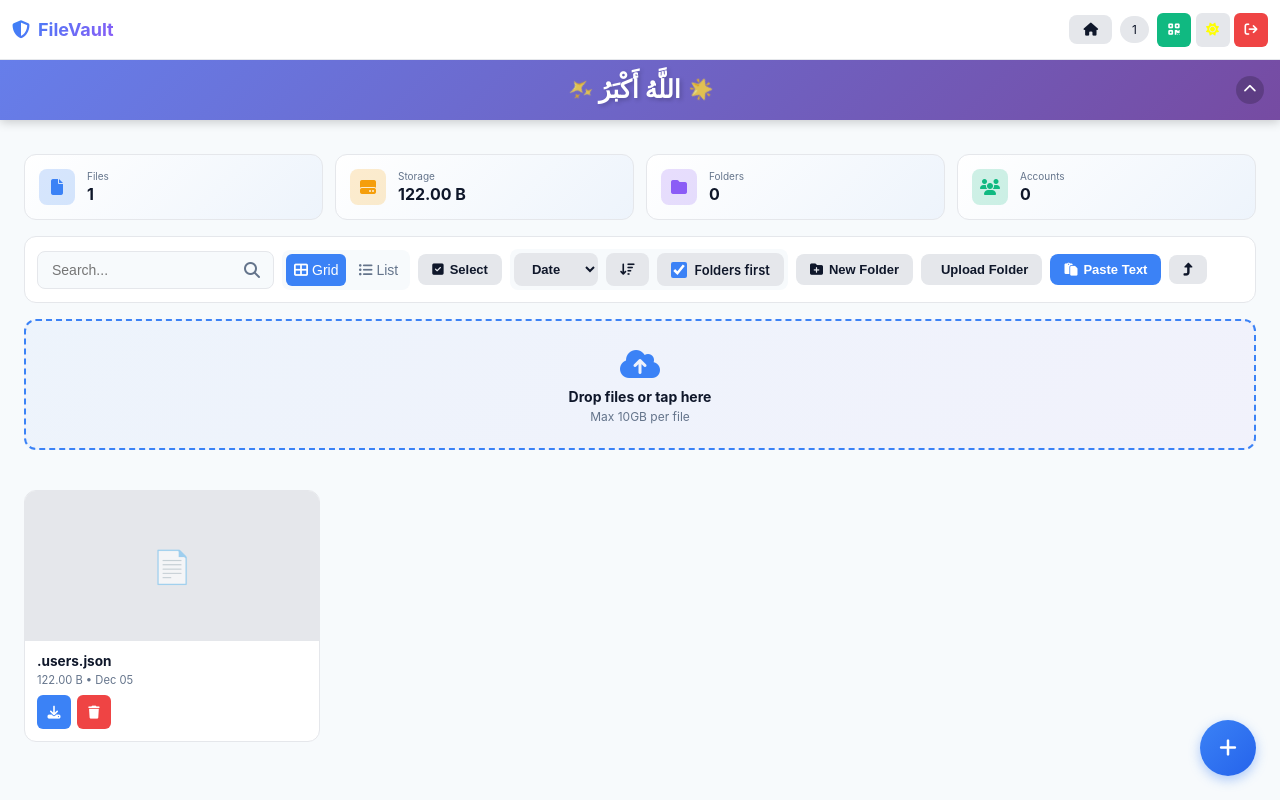
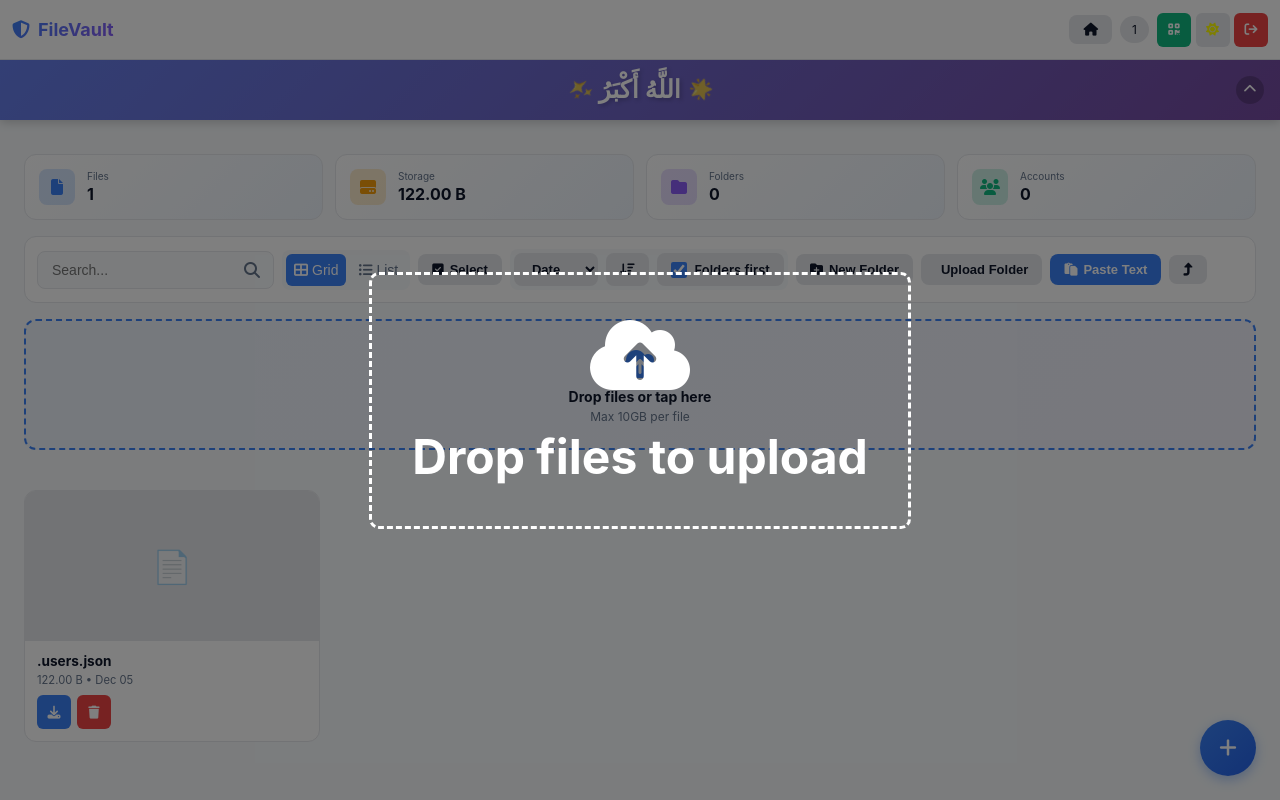
Before and after one commit to Mahmoudgomaa001/FileVault, a Flask app: page /b/ in a window 1280 px wide. Run offline with Flask 3, Linux system fonts and the light colour scheme; the visitor is signed in with stand-in values (Sample User, id 1); data that the repository does not hold is empty; parts of the project's set-up code (start-up, migrations or seed data) failed here and were passed over; some web fonts are replaced.

Commit message:
feat: Enhance upload experience
This commit enhances the file upload experience by implementing the following changes:

- Enables full-page drag-and-drop for a more intuitive user experience.
- Allows both file and folder uploads when the upload area is clicked.
- Adds an "Upload Folder" button to the FAB for improved accessibility.

```diff
--- a/static/js/main.js
+++ b/static/js/main.js
@@ -513,11 +513,7 @@ function initUploadArea(){
   }
 
   // When clicking the upload area, trigger folder selection, which is more versatile.
-  area.addEventListener('click', (e) => {
-    // Prevent the click from reaching the underlying file inputs directly
-    e.preventDefault();
-    e.stopPropagation();
-
+  area.addEventListener('click', () => {
     // Trigger the folder input. Fallback to file input if it doesn't exist.
     if (folderInput) {
       folderInput.click();
--- a/templates/browse.html
+++ b/templates/browse.html
@@ -1,9 +1,9 @@
 {% extends "base.html" %}
 {% block content %}
-<div id="fullPageDropZone" style="display: none;">
+<div id="fullPageDropZone" style="display: none; position: fixed; top: 0; left: 0; right: 0; bottom: 0; background: rgba(0,0,0,0.5); z-index: 9999; display: flex; align-items: center; justify-content: center; color: white; font-size: 2em;">
   <div class="drop-zone-content">
-    <i class="fas fa-cloud-upload-alt"></i>
-    <h2>Drop files to upload</h2>
+    <i class="fas fa-cloud-upload-alt fa-3x"></i>
+    <h2 style="margin-top: 1rem;">Drop files to upload</h2>
   </div>
 </div>
 <!-- Stats -->
```
